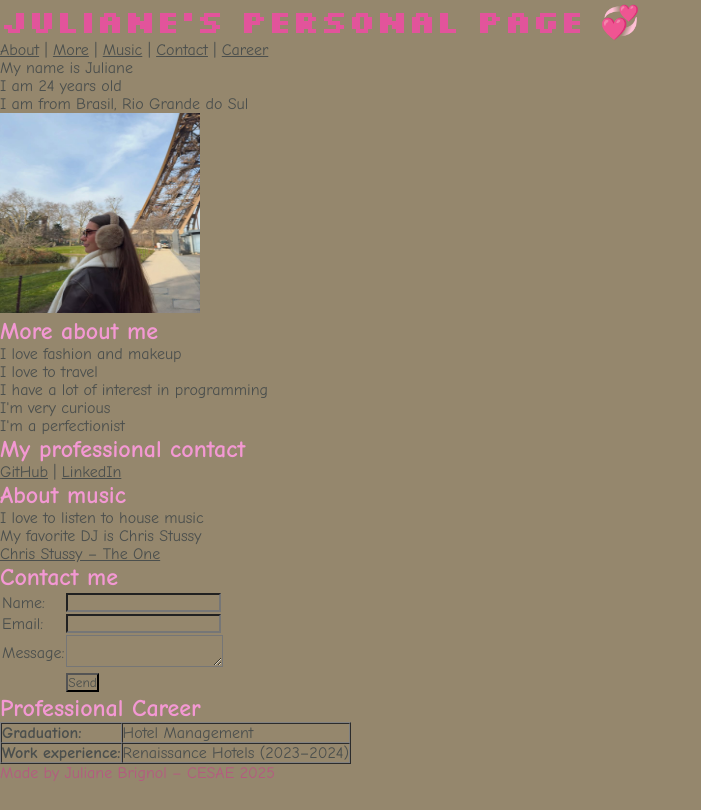
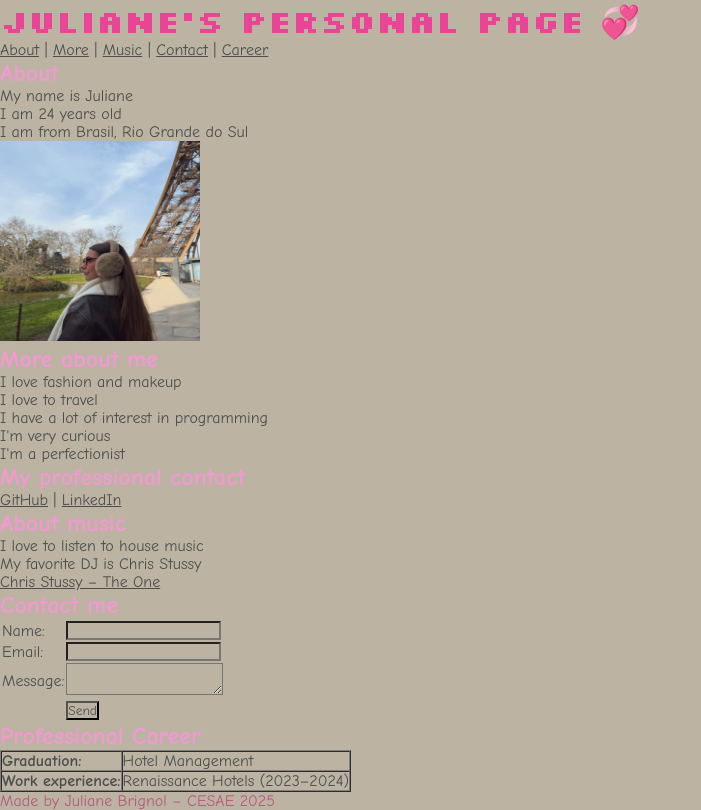
Before and after one commit to julianebrignol/cesaeSoftDev, a plain HTML site: page docs/index.html in a window 1280 px wide. Shown: the whole page, without its empty margins (0-701 px from the left). Drawn offline with Linux system fonts and the light colour scheme.

Commit message:
change colors

```diff
--- a/docs/index.html
+++ b/docs/index.html
@@ -22,6 +22,7 @@
   <main>
     <!-- section about me-->
     <section id="about">
+      <h2 style="color: rgb(243, 152, 211);">About</h2>
       <p>My name is Juliane</p>
       <p>I am 24 years old</p>
       <p>I am from Brasil, Rio Grande do Sul</p>
--- a/docs/style.css
+++ b/docs/style.css
@@ -4,10 +4,10 @@
     box-sizing: border-box;
     font-family: 'Comic Sans MS', cursive;
     color: #4b4f4d;
-    background-color: #95876d;
+    background-color: #bcb3a3;
   }
 
   h1 {
     font-family: 'Silkscreen', sans-serif;
-    color: rgb(226, 84, 155);
+    color: rgb(234, 68, 151);
   }
```
